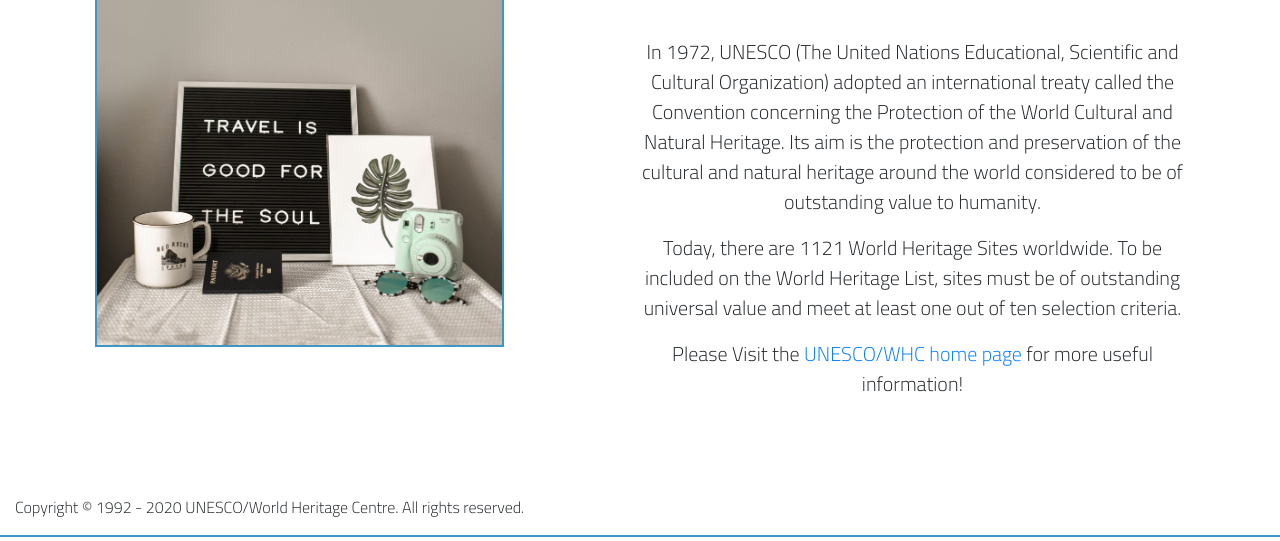
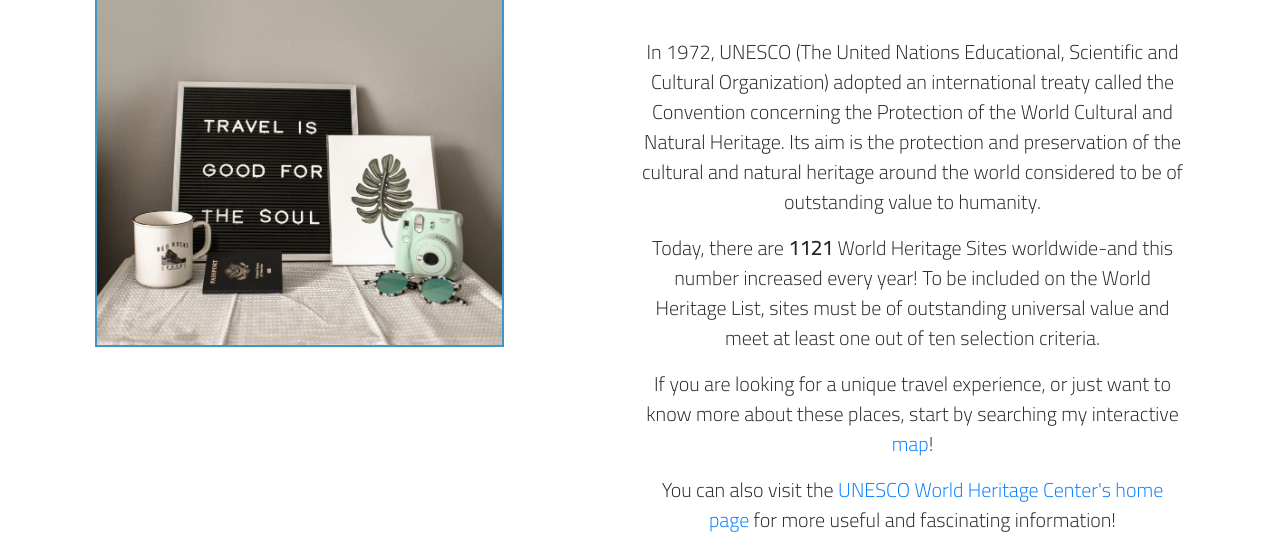
Before and after one commit to Code-Institute-Submissions/Milestone_2-5, a plain HTML site: page index.html in a window 1280 px wide. Shown: the part 593-1134 px from the top of the page. Drawn offline with nearby package versions, Linux system fonts and the light colour scheme; some packages are replaced by stand-ins of ours; a script that the page names is missing; a web font is replaced by a local one.

Commit message:
adding more intro text

```diff
--- a/index.html
+++ b/index.html
@@ -45,11 +45,12 @@
 							Cultural and Natural Heritage. Its aim is the protection and preservation of the cultural
 							and natural heritage around the world considered to be of outstanding value to humanity.
                     </p>
-					<p>Today, there are 1121 World Heritage Sites worldwide. To be included on the World Heritage
-							List, sites must be of outstanding universal value and meet at least one out of ten
-							selection criteria.
+					<p>Today, there are <strong>1121</strong> World Heritage Sites worldwide-and this number increased every year! To be included on the World Heritage
+							List, sites must be of outstanding universal value and meet at least one out of ten selection criteria.
                     </p>
-					<p>Please Visit the <a target="_blank" href="https://whc.unesco.org">UNESCO/WHC home page</a> for more useful information!
+                    <p>If you are looking for a unique travel experience, or just want to know more about these places, start by searching my interactive <a href="map.html">map</a>!
+                    </p>
+					<p>You can also visit the <a target="_blank" href="https://whc.unesco.org">UNESCO World Heritage Center's home page</a> for more useful and fascinating information!
                     </p>
 				</div>
             </div>
```
